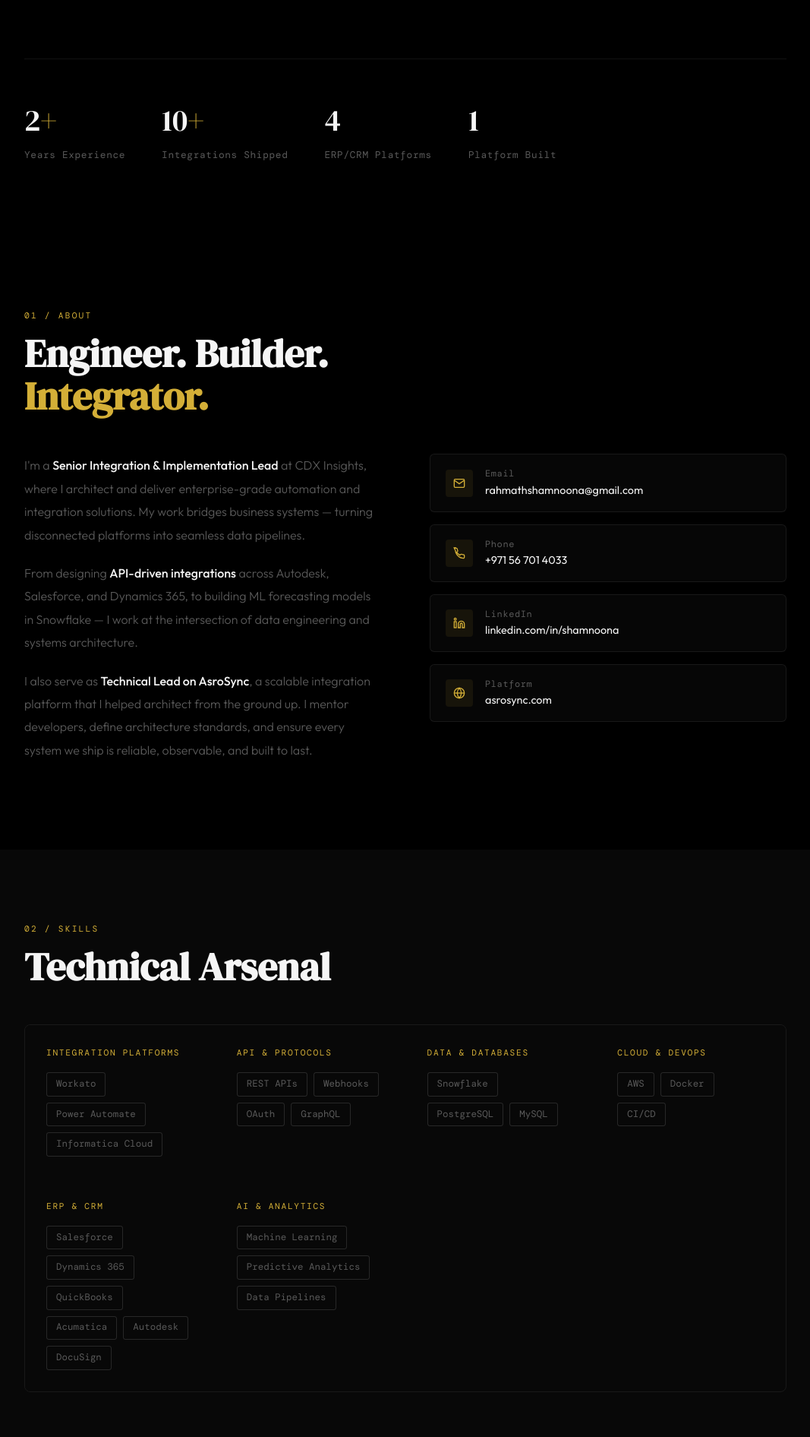
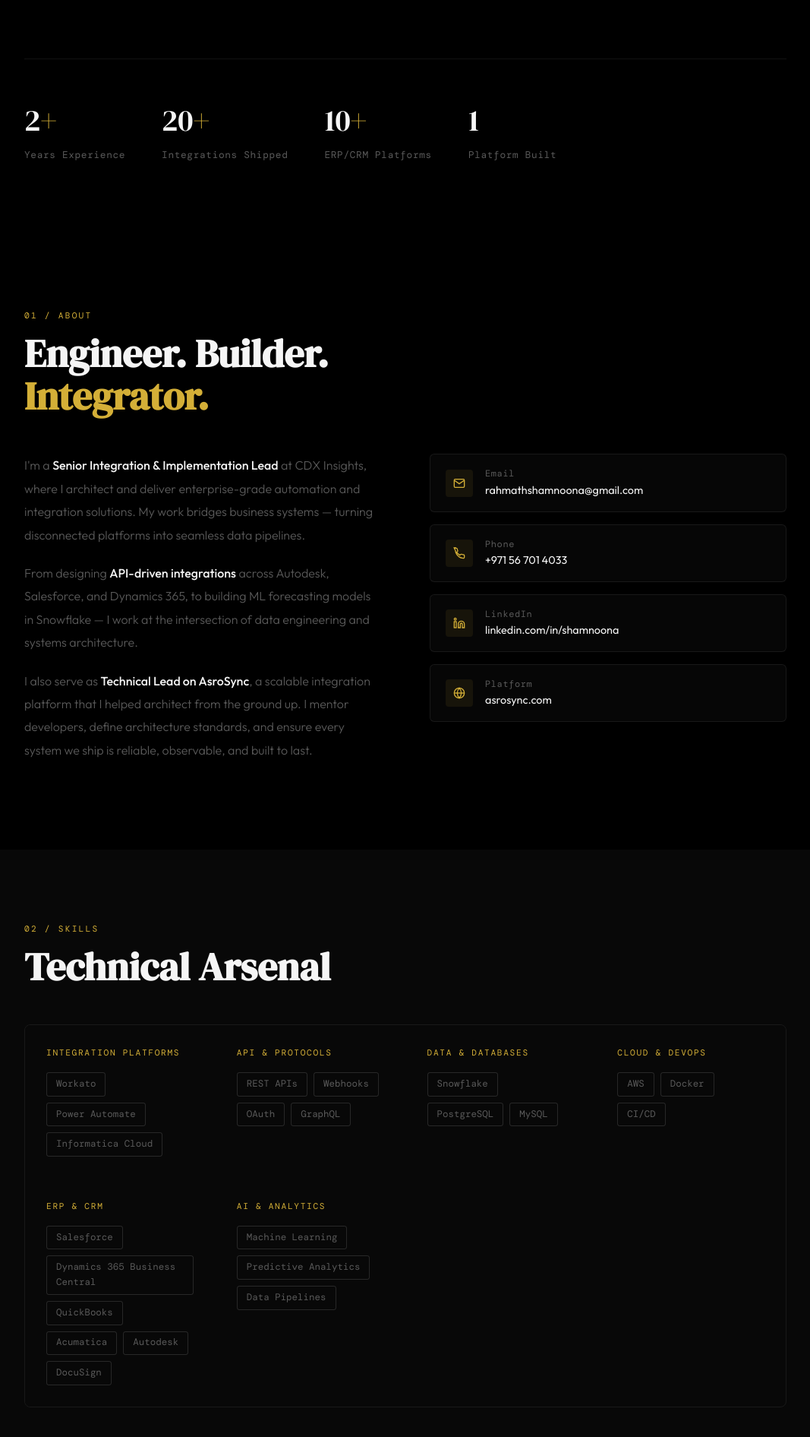
Before and after one commit to Rahmathshamnoona/Rahmathshamnoona.github.io, a plain HTML site: page index.html in a window 1280 px wide. Shown: the part 597-2488 px from the top of the page at 76% size, without its empty margins (106-1173 px from the left). Drawn offline with nearby package versions, Linux system fonts and the light colour scheme; a web font is replaced by a local one.

Commit message:
Update index.html

```diff
--- a/index.html
+++ b/index.html
@@ -575,11 +575,11 @@
       <div class="stat-label">Years Experience</div>
     </div>
     <div>
-      <div class="stat-num">10<span>+</span></div>
+      <div class="stat-num">20<span>+</span></div>
       <div class="stat-label">Integrations Shipped</div>
     </div>
     <div>
-      <div class="stat-num">4</div>
+      <div class="stat-num">10<span>+</span></div>
       <div class="stat-label">ERP/CRM Platforms</div>
     </div>
     <div>
@@ -691,7 +691,7 @@
         <div class="skill-group-title">ERP & CRM</div>
         <div class="skill-tags">
           <span class="skill-tag">Salesforce</span>
-          <span class="skill-tag">Dynamics 365</span>
+          <span class="skill-tag">Dynamics 365 Business Central</span>
           <span class="skill-tag">QuickBooks</span>
           <span class="skill-tag">Acumatica</span>
           <span class="skill-tag">Autodesk</span>
```
